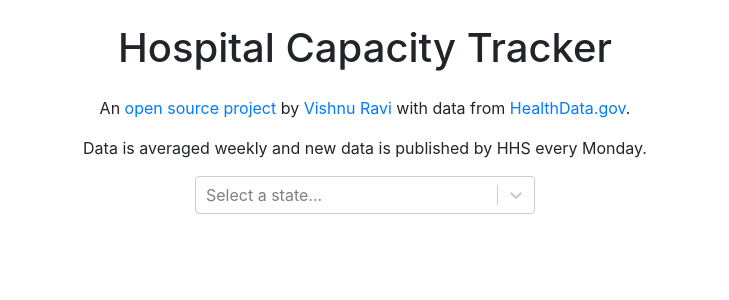
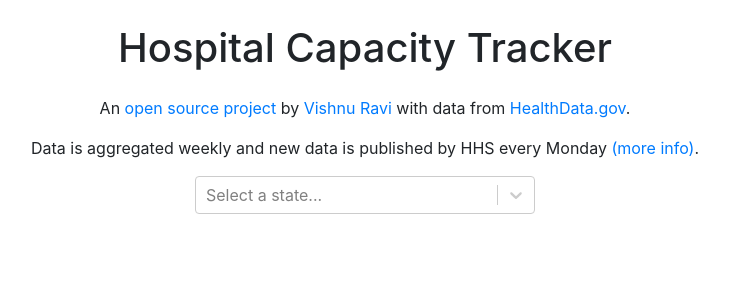
Before and after one commit to vishnuravi/hospital-capacity, a React (Create React App) app in the folder tracker/: page / in a window 1280 px wide. Shown: the top 300 px of the page, without its empty margins (275-1004 px from the left). Built offline with nearby package versions, Linux system fonts and the light colour scheme; no server answers.

Commit message:
Add link to data dictionary

```diff
--- a/tracker/src/components/Header.js
+++ b/tracker/src/components/Header.js
@@ -5,7 +5,7 @@ export default function Header() {
         <>
             <h1 className="text-center my-4">Hospital Capacity Tracker</h1>
             <p className="text-center">An <a href="https://github.com/vishnuravi/hospital-capacity" target="_blank" rel="noreferrer">open source project</a> by <a href="https://vishnu.io" target="_blank" rel="noreferrer">Vishnu Ravi</a> with data from <a href="https://healthdata.gov/dataset/covid-19-reported-patient-impact-and-hospital-capacity-facility" target="_blank">HealthData.gov</a>.</p>
-            <p className="text-center">Data is averaged weekly and new data is published by HHS every Monday.</p>
+            <p className="text-center">Data is aggregated weekly and new data is published by HHS every Monday <a href="https://healthdata.gov/dataset/covid-19-reported-patient-impact-and-hospital-capacity-facility" target="_blank">(more info)</a>.</p>
         </>
     )
 }
```
